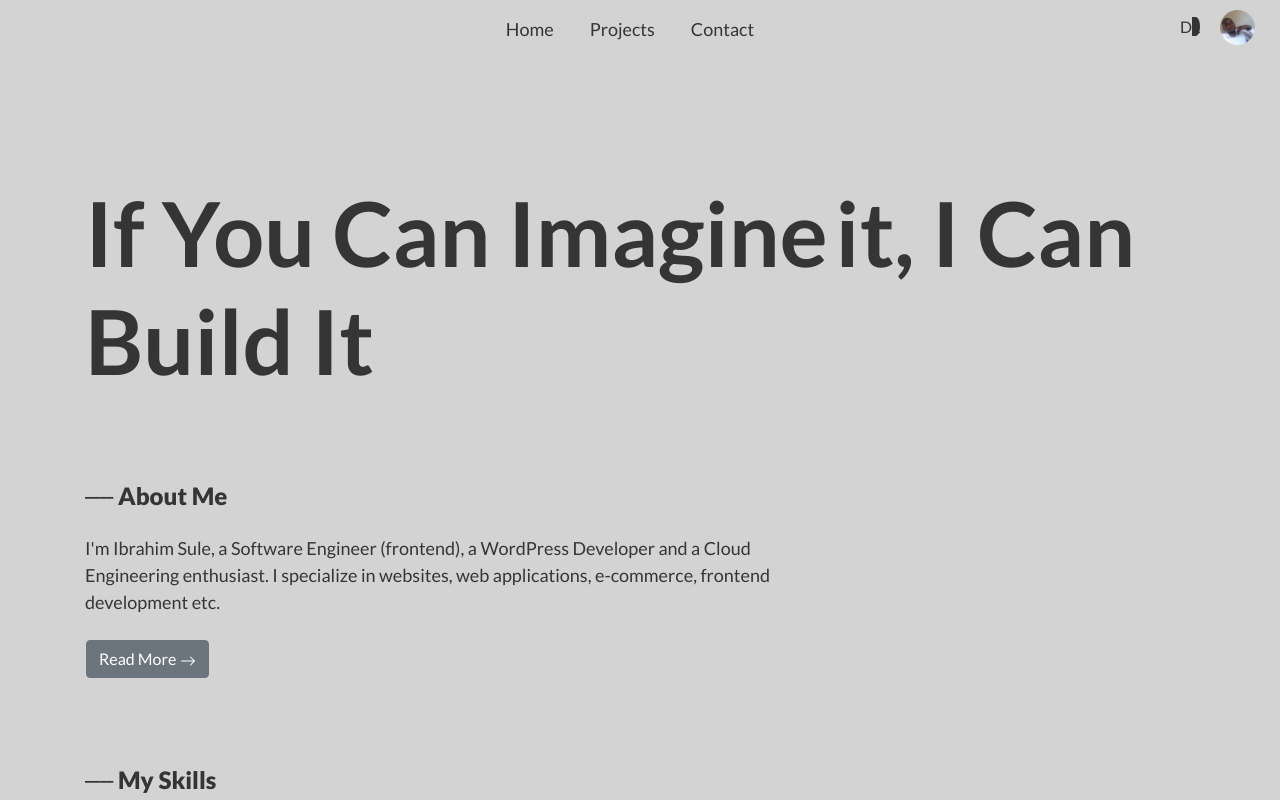
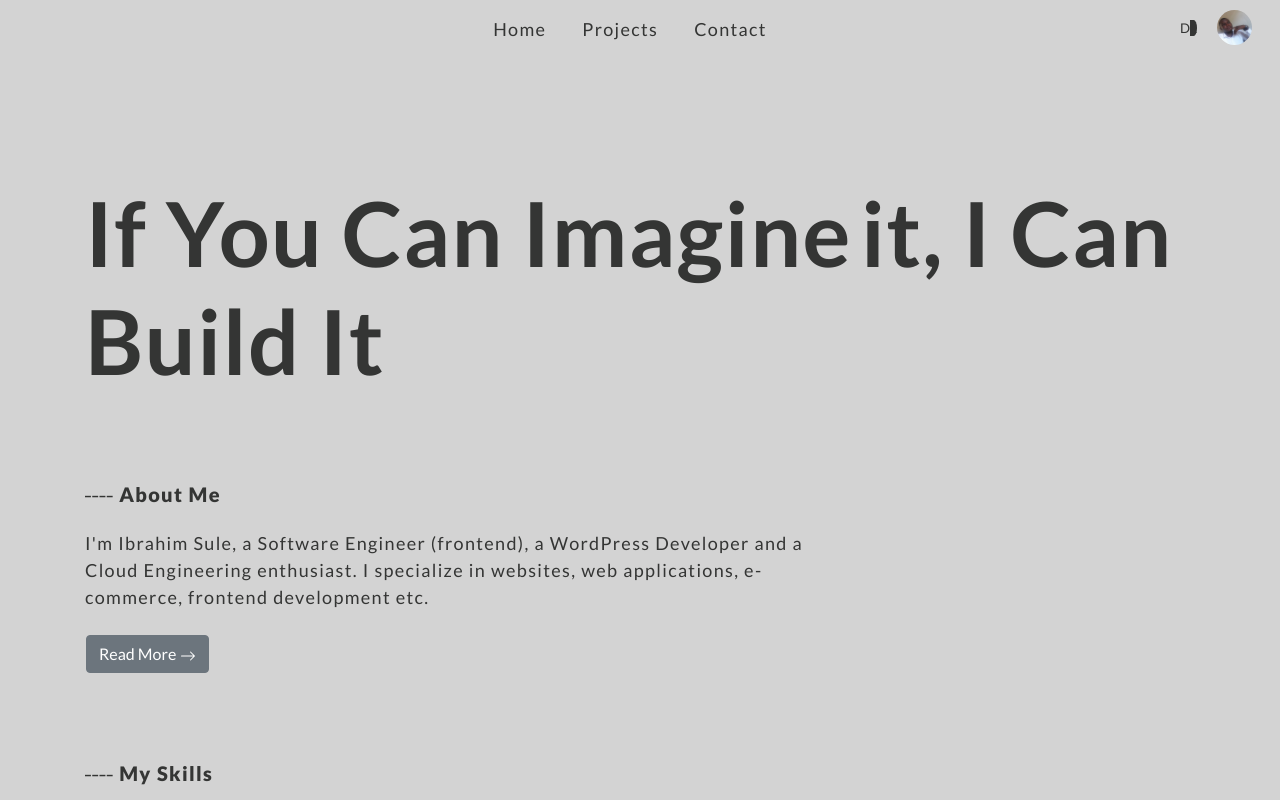
Before and after one commit to ibraheemosule/portfolio-v2, a React (Create React App) app: page / in a window 1280 px wide. Shown: the top 800 px of the page. Built offline with nearby package versions, Linux system fonts and the light colour scheme.

Commit message:
worked on the font family and size

```diff
--- a/src/App.css
+++ b/src/App.css
@@ -1,6 +1,6 @@
+@import url("https://fonts.googleapis.com/css2?family=Lato:wght@300;400;700;900&display=swap");
 body,
 html {
-  font-family: "Lato", sans-serif;
   box-sizing: border-box;
   margin: 0;
   padding: 0;
@@ -8,6 +8,20 @@ html {
   background-color: rgb(211, 211, 211);
   scroll-behavior: smooth;
 }
+
+body {
+  font-family: "Lato", sans-serif !important;
+  letter-spacing: 0.1em;
+  font-size: smaller;
+}
+.fade-enter-from,
+.fade-leave-to {
+  opacity: 0;
+}
+.fade-enter-active,
+.fade-leave-active {
+  transition: opacity 0.5s ease-out;
+}
 .App {
   background-color: #343534;
   color: rgb(211, 211, 211);
```
